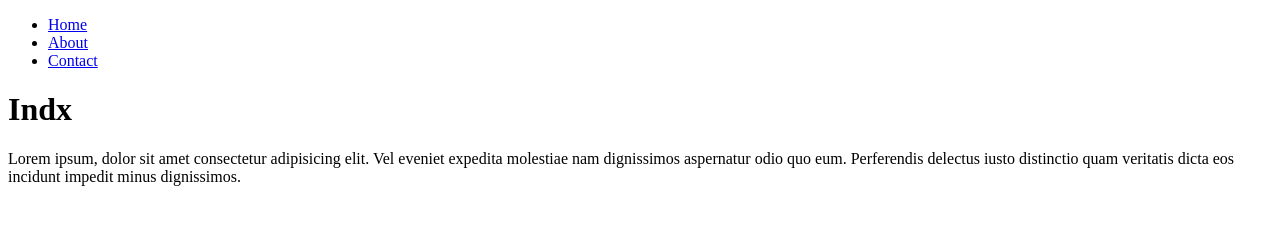
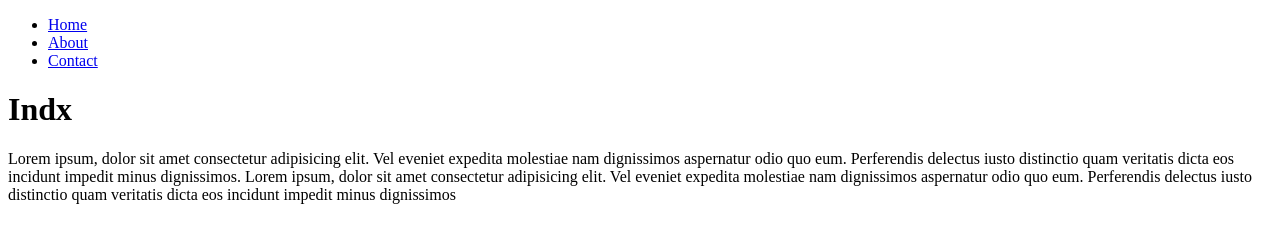
Before and after one commit to anagdeve60/node-http-server1, a website: page pages/index.html in a window 1280 px wide. Drawn offline with Linux system fonts and the light colour scheme.

Commit message:
Changes in index.html commit

```diff
--- a/pages/index.html
+++ b/pages/index.html
@@ -1,8 +1,8 @@
 <!DOCTYPE html>
 <html lang="en">
   <head>
-    <meta charset="UTF-8">
-    <meta name="viewport" content="width=device-width, initial-scale=1.0">
+    <meta charset="UTF-8" />
+    <meta name="viewport" content="width=device-width, initial-scale=1.0" />
     <title>Document</title>
   </head>
   <body>
@@ -12,7 +12,14 @@
       <li><a href="/contact">Contact</a></li>
     </ul>
     <h1>Indx</h1>
-    <p>Lorem ipsum, dolor sit amet consectetur adipisicing elit. Vel eveniet expedita molestiae nam dignissimos aspernatur odio quo eum.
-         Perferendis delectus iusto distinctio quam veritatis dicta eos incidunt impedit minus dignissimos.</p>
+    <p>
+      Lorem ipsum, dolor sit amet consectetur adipisicing elit. Vel eveniet
+      expedita molestiae nam dignissimos aspernatur odio quo eum. Perferendis
+      delectus iusto distinctio quam veritatis dicta eos incidunt impedit minus
+      dignissimos. Lorem ipsum, dolor sit amet consectetur adipisicing elit. Vel
+      eveniet expedita molestiae nam dignissimos aspernatur odio quo eum.
+      Perferendis delectus iusto distinctio quam veritatis dicta eos incidunt
+      impedit minus dignissimos
+    </p>
   </body>
 </html>
```
Lines whose indentation alone changed are shown as unchanged.
